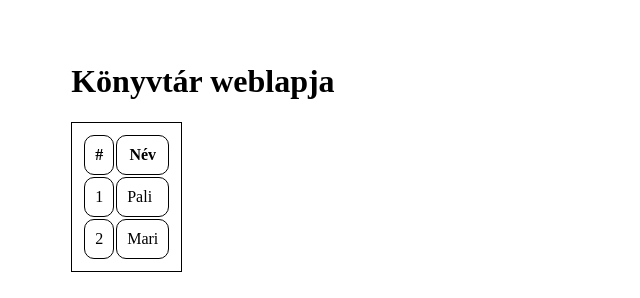
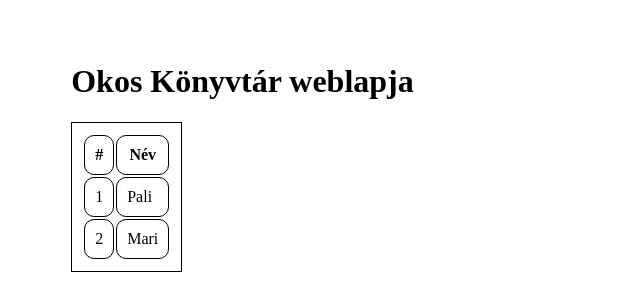
Before and after one commit to MBence23/konyvtar, a website: page src/index.html in a window 1280 px wide. Shown: the whole page, without its empty margins (0-640 px from the left). Drawn offline with Linux system fonts and the light colour scheme.

Commit message:
Az Okos szó hozzáadva a h1 elemhez

```diff
--- a/src/index.html
+++ b/src/index.html
@@ -22,7 +22,7 @@ Licenc: GNU GPL
     <div class="container">
         <header></header>
         <main>
-            <h1>Könyvtár weblapja</h1>
+            <h1>Okos Könyvtár weblapja</h1>
 
             <table class="table_001">
                 <tr>
```
